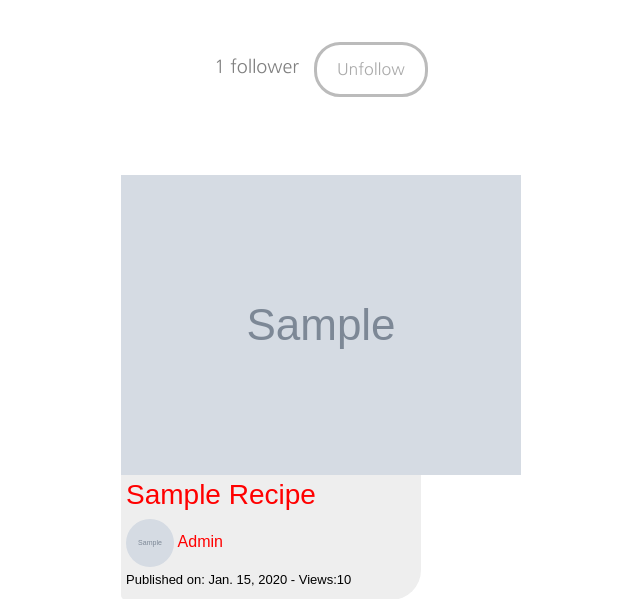
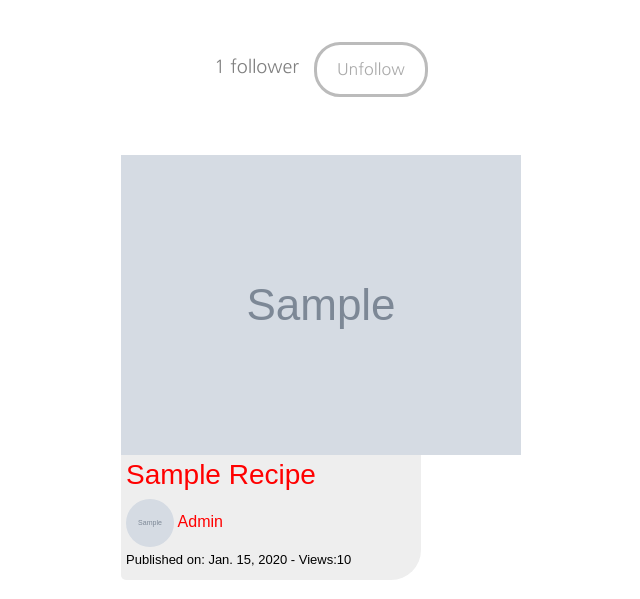
Before and after one commit to Jeanca7/choppingboard.ie, a Django app: page /accounts/users/admin/ in a window 1280 px wide. Shown: the part 396-995 px from the top of the page, without its empty margins (319-959 px from the left). Run offline with Django 3.2, Linux system fonts and the light colour scheme; a user stored in the database is signed in; data comes from the database, SQL or seed files in the repository; tables that the repository leaves empty hold one stand-in row (values such as "Sample post"); grey boxes marked "Sample" are stand-in pictures; some libraries are stand-ins or nearby versions; some web fonts are replaced.

Commit message:
cook-name margin

```diff
--- a/accounts/templates/accounts/user/detail.html
+++ b/accounts/templates/accounts/user/detail.html
@@ -38,7 +38,7 @@
                 </div>
 
 
-                <h1>{{ user.get_full_name }}</h1>
+                <h1 class="cook-name">{{ user.get_full_name }}</h1>
 
                 {% include "recipes/recipe/list_ajax.html" with recipes=user.recipes_created.all %}
                 {% endwith %}
--- a/static/css/style.css
+++ b/static/css/style.css
@@ -693,3 +693,7 @@ a{
 .follow { float: right; }
 
 .like { float: right; }
+
+.cook-name{
+    margin-top: 20px;
+}
```
